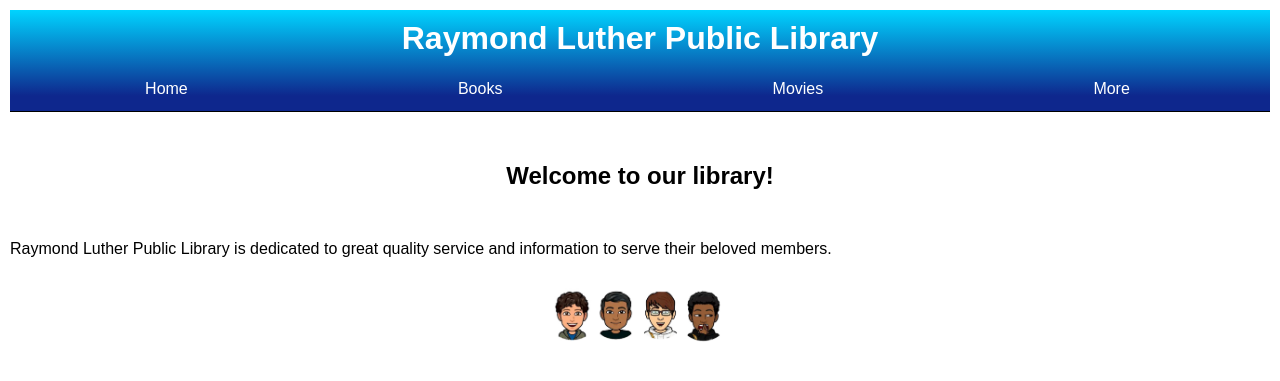
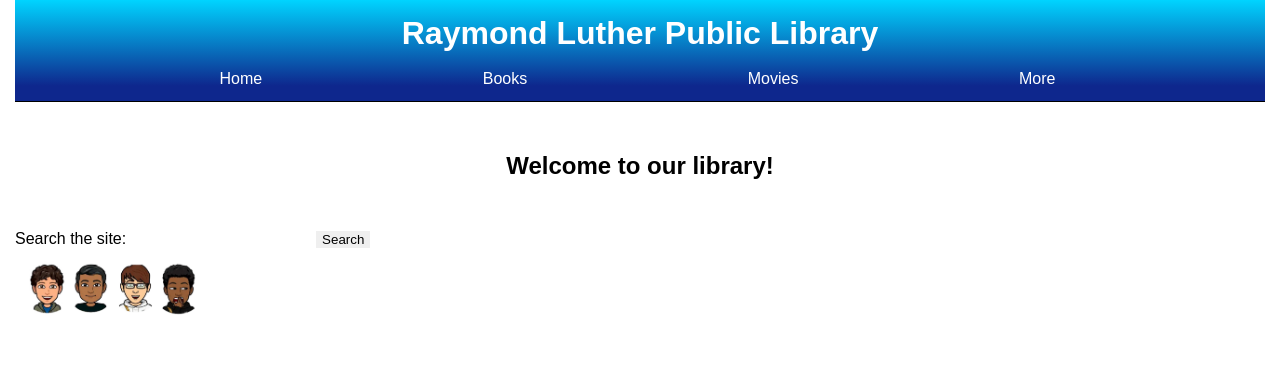
Before and after one commit to hcarlson108/database-project, a PHP site: page /home.html in a window 1280 px wide. Shown: the top 381 px of the page. Run offline with PHP 8.4, Linux system fonts and the light colour scheme.

Commit message:
style changes

```diff
--- a/frontend/css/styles.css
+++ b/frontend/css/styles.css
@@ -1,5 +1,5 @@
 *{
-    margin: auto;
+    margin: 0;
     padding: auto;
     border: 0;
     font-family: sans-serif;
@@ -7,12 +7,14 @@
 
 body{
     background-color: #fffffff6;
-    margin: 10px;
+    margin-left: 15px;
+    margin-right: 15px;
 }
 
 .header h1{
-    margin: 10px;
-    padding-top: 10px;
+    margin: auto;
+    padding-top: 15px;
+    padding-bottom: 5px;
     color: white;
 }
 
@@ -53,10 +55,8 @@
 }
 
 .navbutton a:hover {
-    display: block;
     color: white;
-    padding: 8px 16px;
-    text-decoration: none;
+    text-shadow: 0 0 12px white;
 }
 
 .welcome h1{
@@ -69,11 +69,5 @@
     width: 200px;
     display: flex;
     align-items: center;
+    justify-content: center;
 }
-
-.search{
-    display: flex;
-    justify-content: center;
-    border-color: #000;
-
-}
--- a/frontend/home.html
+++ b/frontend/home.html
@@ -22,11 +22,11 @@
 <main>
     <section class="welcome">
         <h1>Welcome to our library!</h1>
-        <p>Raymond Luther Public Library is dedicated to great quality service and information to serve their beloved members.
-        </p>
     </section>
     <section class="search">
-        <input type="search" name="search" id="search">
+        <label for="site-search">Search the site:</label>
+            <input type="search" id="site-search" name="q">
+        <button>Search</button>
     </section>
 </main>
 <footer>
```
Also changed, not shown: 1 other file.
